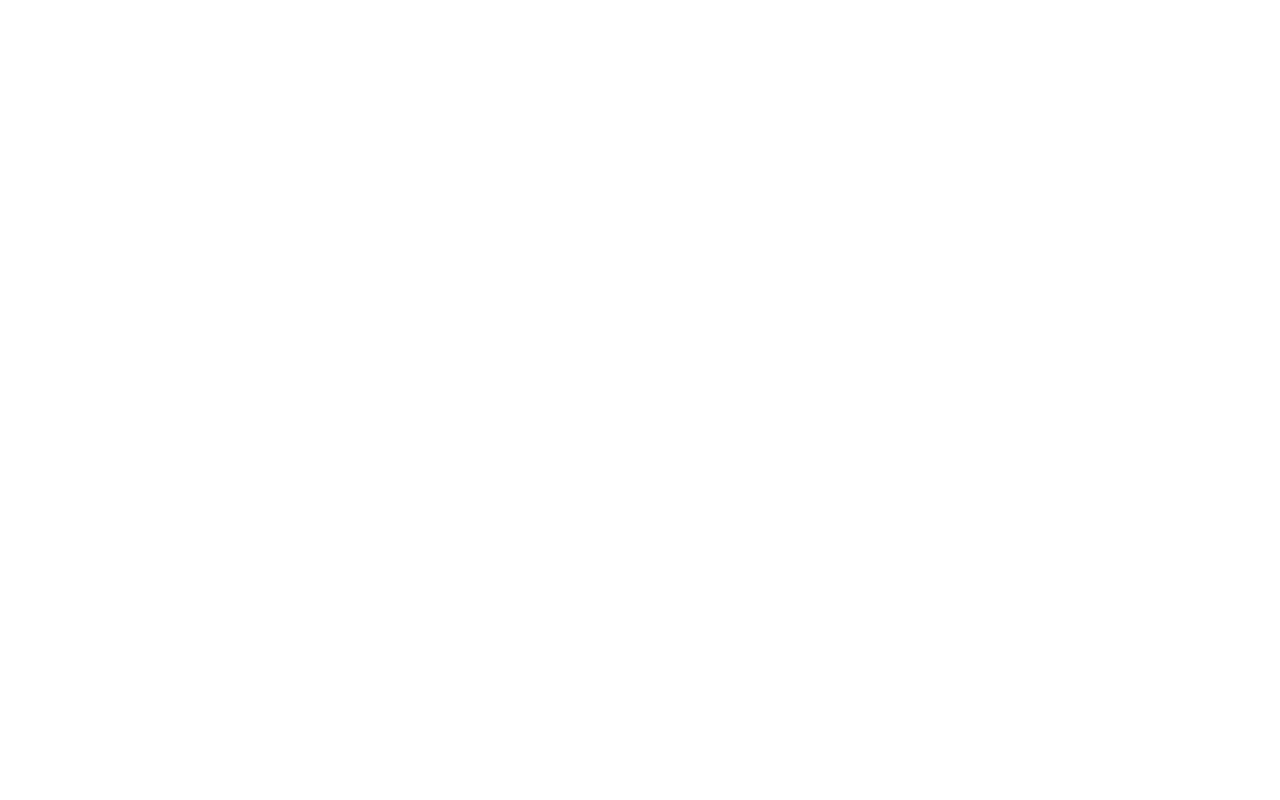
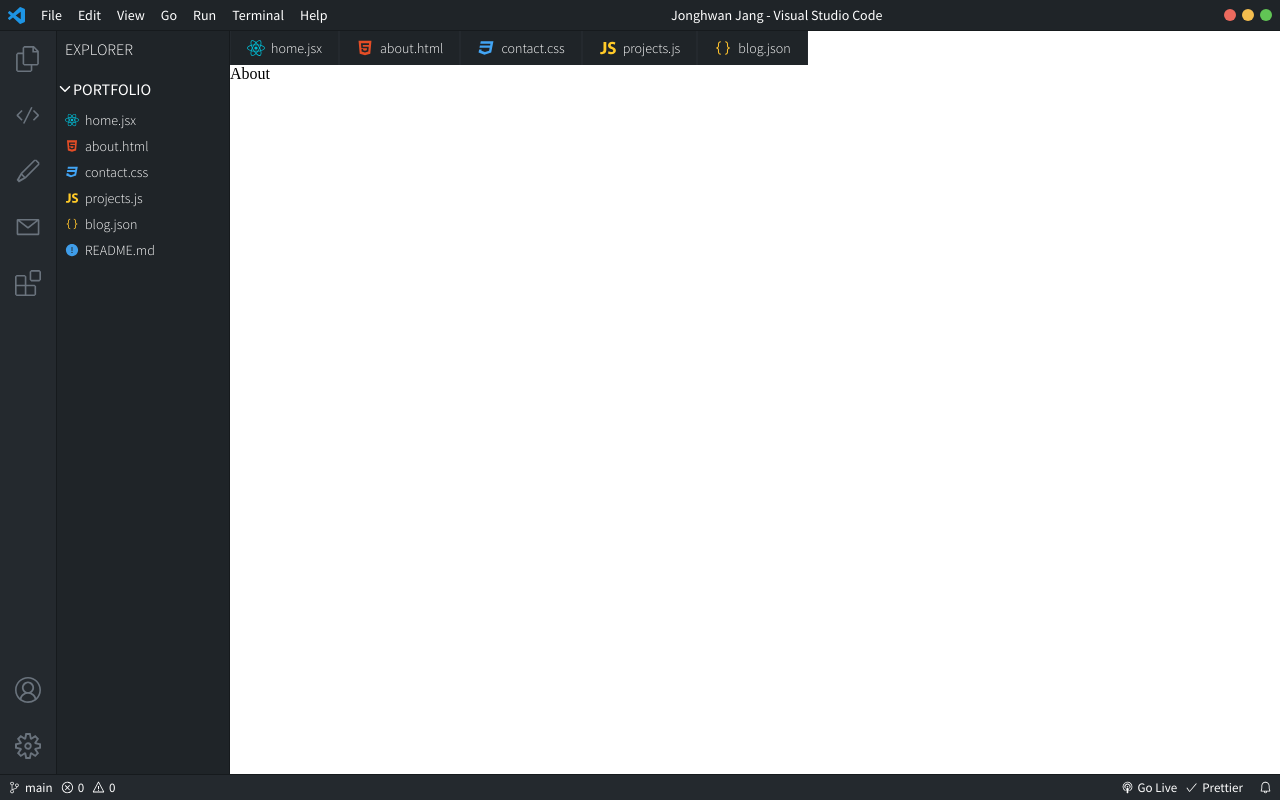
Before and after one commit to wkdwhdghks/portfolio-vscode, a React app: page /about in a window 1280 px wide. Before the commit this address had no page. Built offline with nearby package versions, Linux system fonts and the light colour scheme.

Commit message:
page 경로 설정

```diff
--- a/src/Router.js
+++ b/src/Router.js
@@ -1,6 +1,10 @@
 import { BrowserRouter, Routes, Route } from "react-router-dom";
 import Layout from "./components/Layout";
 import Home from "./pages/Home";
+import About from "./pages/About";
+import Contact from "./pages/Contact";
+import Project from "./pages/Projects";
+import Blog from "./pages/Blog";
 
 function Router() {
   return (
@@ -8,6 +12,10 @@
       <Routes>
         <Route path="/" element={<Layout />}>
           <Route index element={<Home />} />
+          <Route path="about" element={<About />} />
+          <Route path="contact" element={<Contact />} />
+          <Route path="projects" element={<Project />} />
+          <Route path="blog" element={<Blog />} />
         </Route>
       </Routes>
     </BrowserRouter>
--- a/src/components/Sidebar.js
+++ b/src/components/Sidebar.js
@@ -19,58 +19,65 @@
 
 const menus = [
   {
-    id: 1,
+    id: 0,
     item: "home.jsx",
     color: "#00bcd4",
   },
   {
-    id: 2,
+    id: 1,
     item: "about.html",
     color: "#e44d26",
   },
   {
-    id: 3,
+    id: 2,
     item: "contact.css",
     color: "#42a5f5",
   },
   {
-    id: 4,
+    id: 3,
     item: "projects.js",
     color: "#ffca28",
   },
   {
-    id: 5,
+    id: 4,
     item: "blog.json",
     color: "#fbc02d",
   },
   {
-    id: 6,
+    id: 5,
     item: "README.md",
     color: "#3f9de9",
   },
 ];
 
 function Sidebar() {
-  const [toggle, setToggle] = useState(true);
+  const [dropDownToggle, setDropDownToggle] = useState(true);
+  const [select, setSelect] = useState("");
 
-  const handleClick = () => setToggle(!toggle);
+  const handleDropDownClick = () => setDropDownToggle(!dropDownToggle);
+  const handleMenuClick = (id) => setSelect(id);
 
   return (
     <div className={styles.container}>
       <p className={styles.title}>EXPLORER</p>
-
-      <div className={styles.dropDown} onClick={handleClick}>
+      <div className={styles.dropDown} onClick={handleDropDownClick}>
         <IoIosArrowDown
-          className={toggle ? styles.arrowDown : styles.arrowRight}
+          className={dropDownToggle ? styles.arrowDown : styles.arrowRight}
         />
         <span>PORTFOLIO</span>
       </div>
 
-      {toggle &&
+      {dropDownToggle &&
         menus.map((menu, index) => {
           const Icon = icons[index];
           return (
-            <div key={index} className={styles.menu}>
+            <div
+              key={index}
+              className={`${styles.menu} ${
+                select === menu.id ? styles.active : ""
+              }`}
+              onClick={() => handleMenuClick(menu.id)}
+            >
               <Icon style={{ color: menu.color }} className={styles.icon} />
               <span>{menu.item}</span>
             </div>
--- a/src/components/Sidebar.module.css
+++ b/src/components/Sidebar.module.css
@@ -47,3 +47,7 @@
 .icon {
   margin-right: 6px;
 }
+
+.active {
+  background-color: #24292e;
+}
--- /dev/null
+++ b/src/pages/About.js
@@ -0,0 +1,5 @@
+function About() {
+  return <div>About</div>;
+}
+
+export default About;
--- /dev/null
+++ b/src/pages/Blog.js
@@ -0,0 +1,5 @@
+function Blog() {
+  return <div>Blog</div>;
+}
+
+export default Blog;
--- /dev/null
+++ b/src/pages/Contact.js
@@ -0,0 +1,5 @@
+function Contact() {
+  return <div>Contact</div>;
+}
+
+export default Contact;
--- /dev/null
+++ b/src/pages/Projects.js
@@ -0,0 +1,5 @@
+function Projects() {
+  return <div>Projects</div>;
+}
+
+export default Projects;
```
